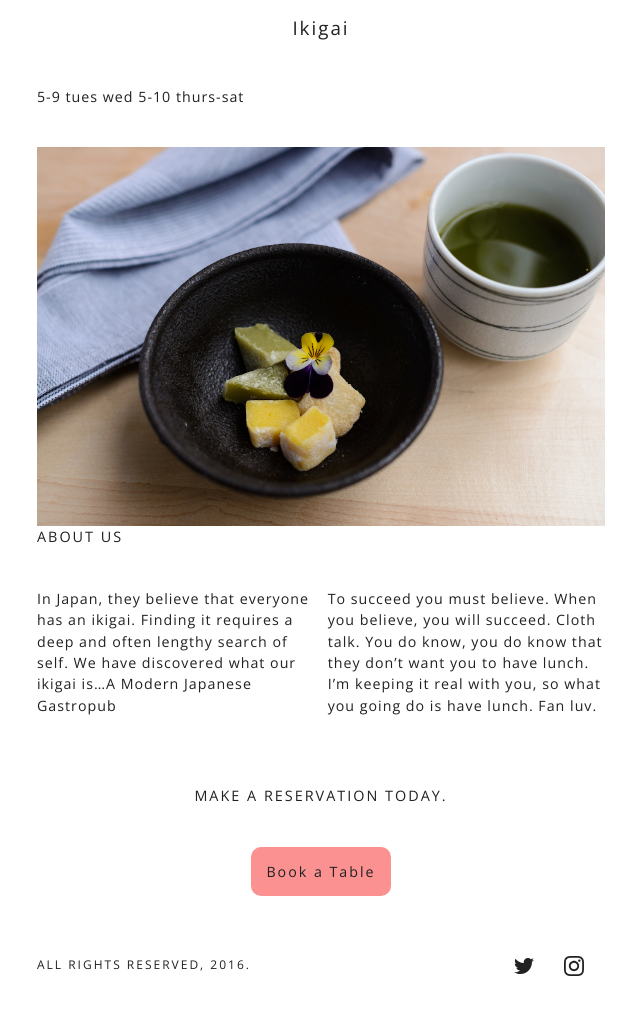
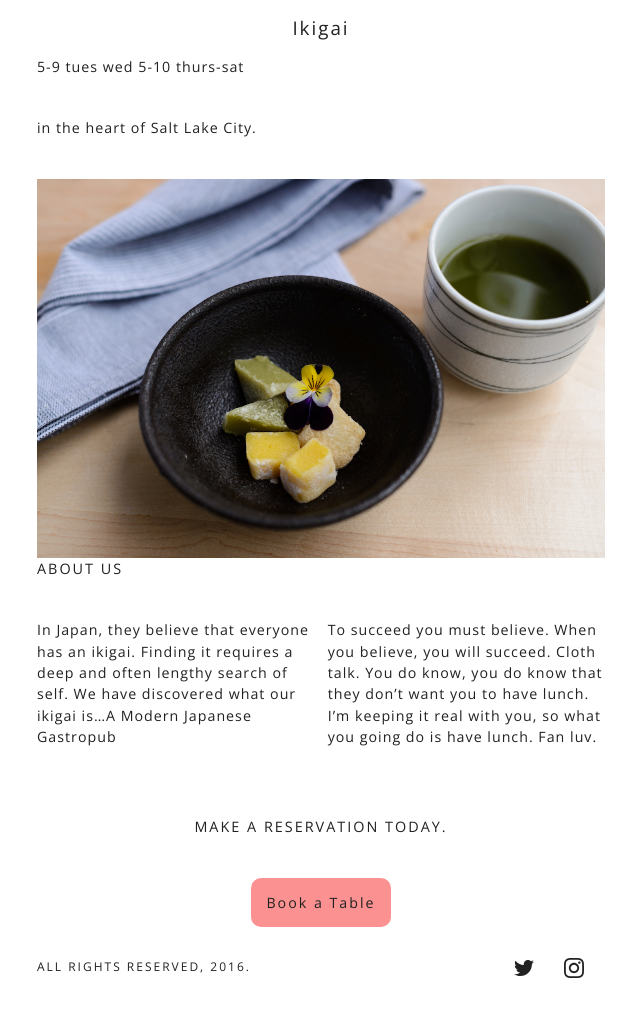
Before and after one commit to PHironaka/ikigai-slc, a Jekyll site: the page built from index.html, in a window 1280 px wide. Shown: the whole page, without its empty margins (319-959 px from the left). Built offline with Jekyll 4.4.1, drawn with Linux system fonts in a browser that asks for light colours; nearby versions of some CDN libraries.

Commit message:
pushing layout updates

```diff
--- a/_sass/_layout.scss
+++ b/_sass/_layout.scss
@@ -283,7 +283,7 @@
 }
 
 .page-content {
-    padding: $spacing-unit 0;
+    padding: 0;
 }
 
 .page-heading {
--- a/index.html
+++ b/index.html
@@ -3,6 +3,7 @@ layout: default
 ---
 
 <p>{{site.operation}}</p>
+<p>{{site.address}}</p>
 <div class="hero-image">
  <img src="{{site.image}}">
 </div>
```
